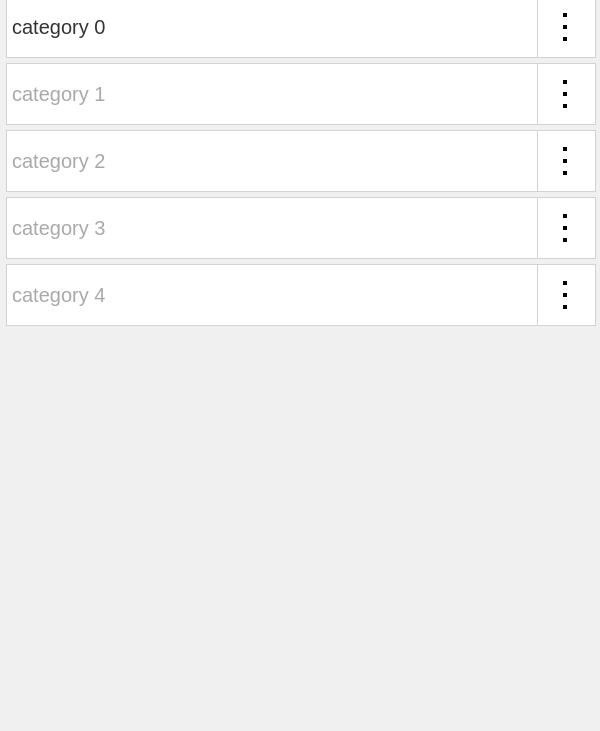
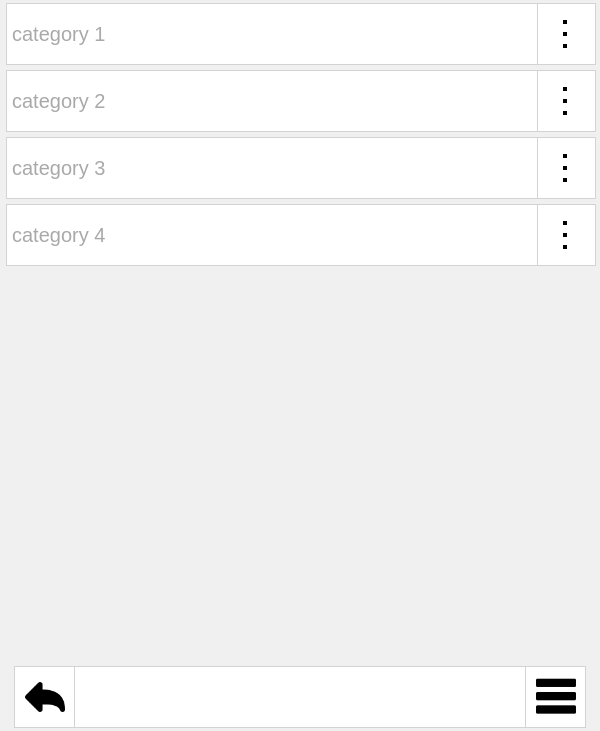
Before and after one commit to gregjoy1/forgetless, a website: page forgetless-app/forgetless/views/app.html in a window 600 px wide. Shown: the part 69-800 px from the top of the page. Drawn offline with Linux system fonts and the light colour scheme.

Commit message:
added footer mobile menu

```diff
--- a/forgetless-app/forgetless/public/javascripts/directives.js
+++ b/forgetless-app/forgetless/public/javascripts/directives.js
@@ -454,11 +454,13 @@ forgetlessApp.directive('syncHeight', function($window) {
             // Work out header height
             var header = document.getElementById('header-outer-container');
             var headerHeight = parseInt($window.getComputedStyle(header, null).getPropertyValue('height'));
-            headerHeight = headerHeight || 60;
+
+            headerHeight = (headerHeight != undefined ? headerHeight : 60);
 
             element.css({
                 'height': ($window.innerHeight - headerHeight) + 'px'
             });
+
         };
 
         window.on('resize', applyResize);
--- a/forgetless-app/forgetless/public/partials/list_view.html
+++ b/forgetless-app/forgetless/public/partials/list_view.html
@@ -19,3 +19,15 @@
     </div>
 
 </div>
+
+<div class="mobile-nav-container display-only-mobile">
+    <div class="mobile-nav-pane">
+        <div class="back-icon button">
+            &nbsp;
+        </div>
+
+        <div class="menu-icon button">
+            &nbsp;
+        </div>
+    </div>
+</div>
--- a/forgetless-app/forgetless/public/stylesheets/forgetless-layout.css
+++ b/forgetless-app/forgetless/public/stylesheets/forgetless-layout.css
@@ -130,6 +130,30 @@ html,body {
     width: 39px;
 }
 
+.mobile-nav-container .back-icon {
+    background-image: url('/images/icons/back-icon.png');
+    background-size: 30px;
+    background-position: 5px 7px;
+    width: 39px;
+    float: left;
+    border-right: 1px solid lightgrey;
+}
+
+.mobile-nav-container .menu-icon {
+    background-image: url('/images/icons/menu-icon.png');
+    background-size: 30px;
+    background-position: 5px 7px;
+    width: 39px;
+    float: right;
+    border-left: 1px solid lightgrey;
+}
+
+.mobile-nav-container .button {
+    height: 60px;
+    background-repeat: no-repeat;
+    cursor: pointer;
+}
+
 .options-group .button {
     background-size: 32px;
     background-position: 4px 4px;
@@ -233,6 +257,21 @@ html,body {
     padding: 5px;
 }
 
+.mobile-nav-container {
+    height: 60px;
+    position: fixed;
+    bottom: 5px;
+    width: 100%;
+}
+
+.mobile-nav-container .mobile-nav-pane {
+    height: 100%;
+    margin: auto;
+    width: 95%;
+    border: 1px solid lightgrey;
+    background-color: #ffffff;
+}
+
 /* #Medium Screens
 ================================================== */
 
@@ -309,6 +348,18 @@ html,body {
         background-position: 4px 5px;
     }
 
+    .mobile-nav-container .back-icon {
+        width: 38px;
+        background-size: 30px;
+        background-position: 4px 5px;
+    }
+
+    .mobile-nav-container .menu-icon {
+        width: 38px;
+        background-size: 30px;
+        background-position: 4px 5px;
+    }
+
     .main, .confirm, .delete-confirm {
         width: 120px;
     }
@@ -326,7 +377,9 @@ html,body {
 @media only screen and (max-width: 767px) {
 
     #header-outer-container {
-        height: 60px;
+        /*height: 60px;*/
+        height: 0;
+        display: none;
     }
 
     #header-outer-container #header-container > span {
@@ -420,6 +473,18 @@ html,body {
         background-position: 10px 10px;
     }
 
+    .mobile-nav-container .back-icon {
+        width: 59px;
+        background-size: 40px;
+        background-position: 10px 10px;
+    }
+
+    .mobile-nav-container .menu-icon {
+        width: 59px;
+        background-size: 40px;
+        background-position: 10px 10px;
+    }
+
     .main, .confirm, .delete-confirm {
         width: 180px;
     }
@@ -438,7 +503,9 @@ html,body {
 @media only screen and (min-width: 480px) and (max-width: 767px) {
 
     #header-outer-container {
-        height: 60px;
+        /*height: 60px;*/
+        height: 0;
+        display: none;
     }
 
     #header-outer-container #header-container > span {
@@ -532,6 +599,18 @@ html,body {
         background-position: 10px 10px;
     }
 
+    .mobile-nav-container .back-icon {
+        width: 59px;
+        background-size: 40px;
+        background-position: 10px 10px;
+    }
+
+    .mobile-nav-container .menu-icon {
+        width: 59px;
+        background-size: 40px;
+        background-position: 10px 10px;
+    }
+
     .main, .confirm, .delete-confirm {
         width: 180px;
     }
```
Also changed, not shown: forgetless-app/forgetless/public/images/icons/back-icon.png (added), forgetless-app/forgetless/public/images/icons/menu-icon.png (added).
